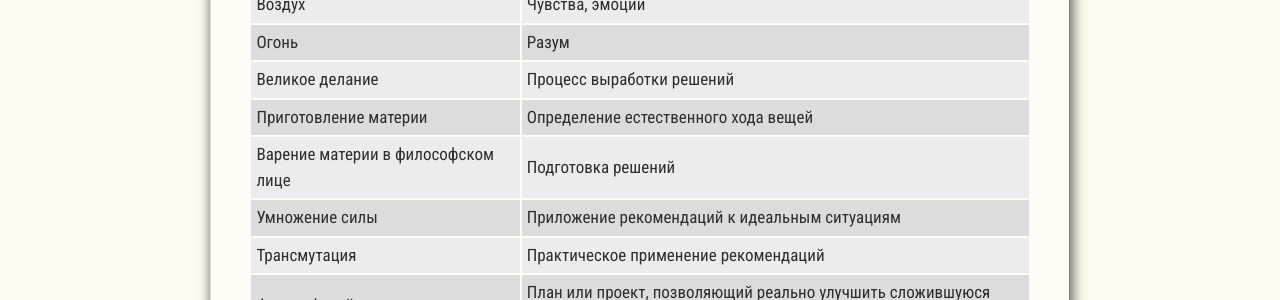
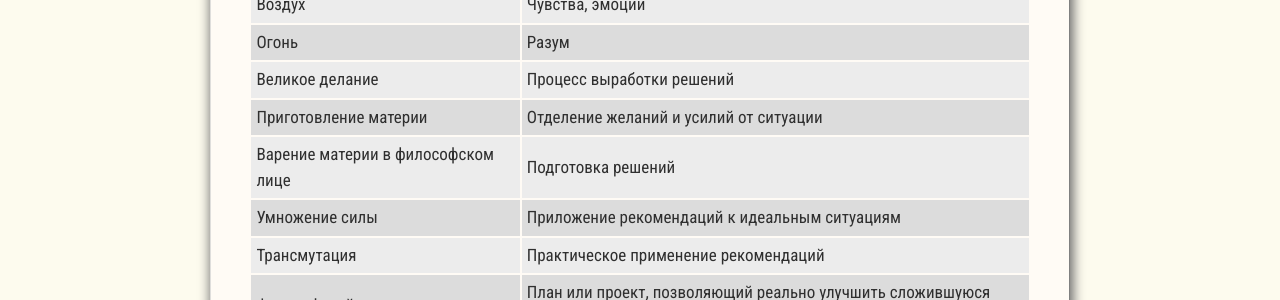
Before and after one commit to SergSi/land-use-art, a Jekyll site: the page built from _posts/2024-10-25-alchemy.md, in a window 1280 px wide and 900 px high, scrolled down 3454 px. Shown: the part 153-453 px from the top of the window. Built offline with Jekyll 4.4.1, drawn with Linux system fonts in a browser that asks for light colours; some web fonts are replaced.

Commit message:
Update 2024-10-25-alchemy.md

```diff
--- a/_posts/2024-10-25-alchemy.md
+++ b/_posts/2024-10-25-alchemy.md
@@ -58,7 +58,7 @@ file-1="article/alch_symbol.jpg" caption-1="Основные алхимичес
 | Воздух                             | Чувства, эмоции                                              |
 | Огонь                              | Разум                                                        |
 | Великое делание                    | Процесс выработки решений                                    |
-| Приготовление материи              | Определение естественного хода вещей                         |
+| Приготовление материи              | Отделение желаний и усилий от ситуации                       |
 | Варение материи в философском лице | Подготовка решений                                           |
 | Умножение силы                     | Приложение рекомендаций к идеальным ситуациям                |
 | Трансмутация                       | Практическое применение рекомендаций                         |
```
